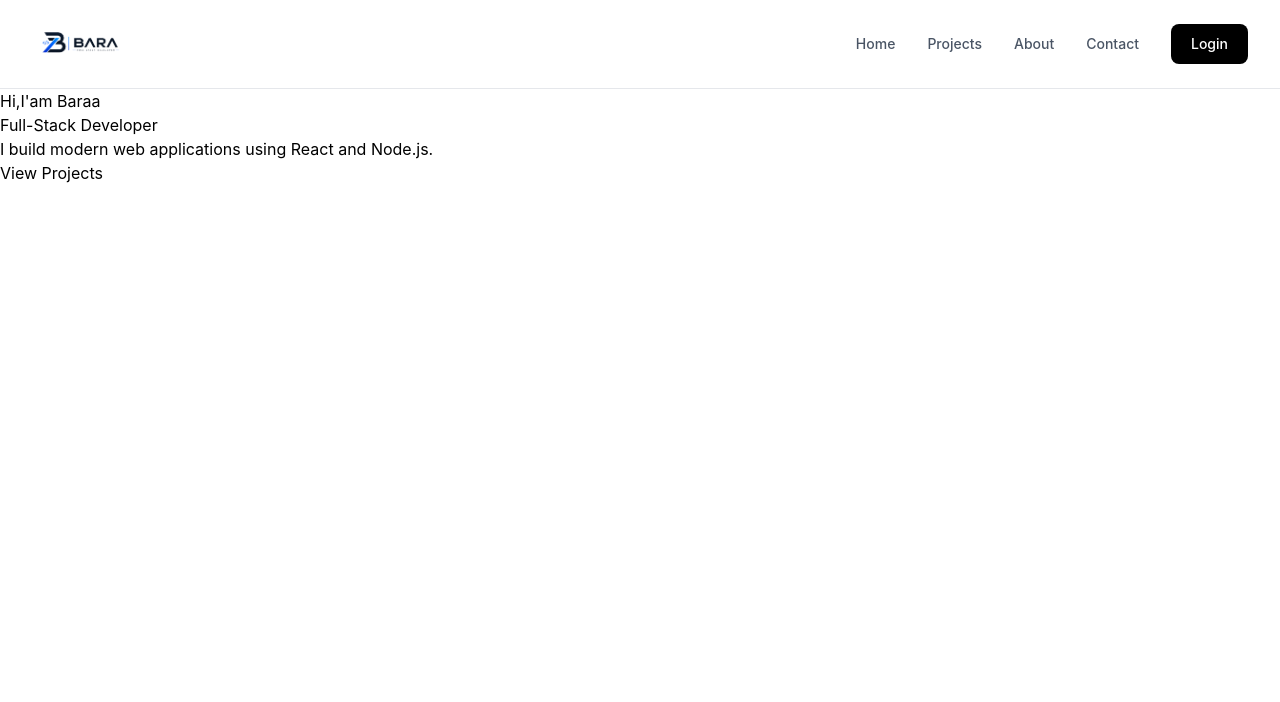
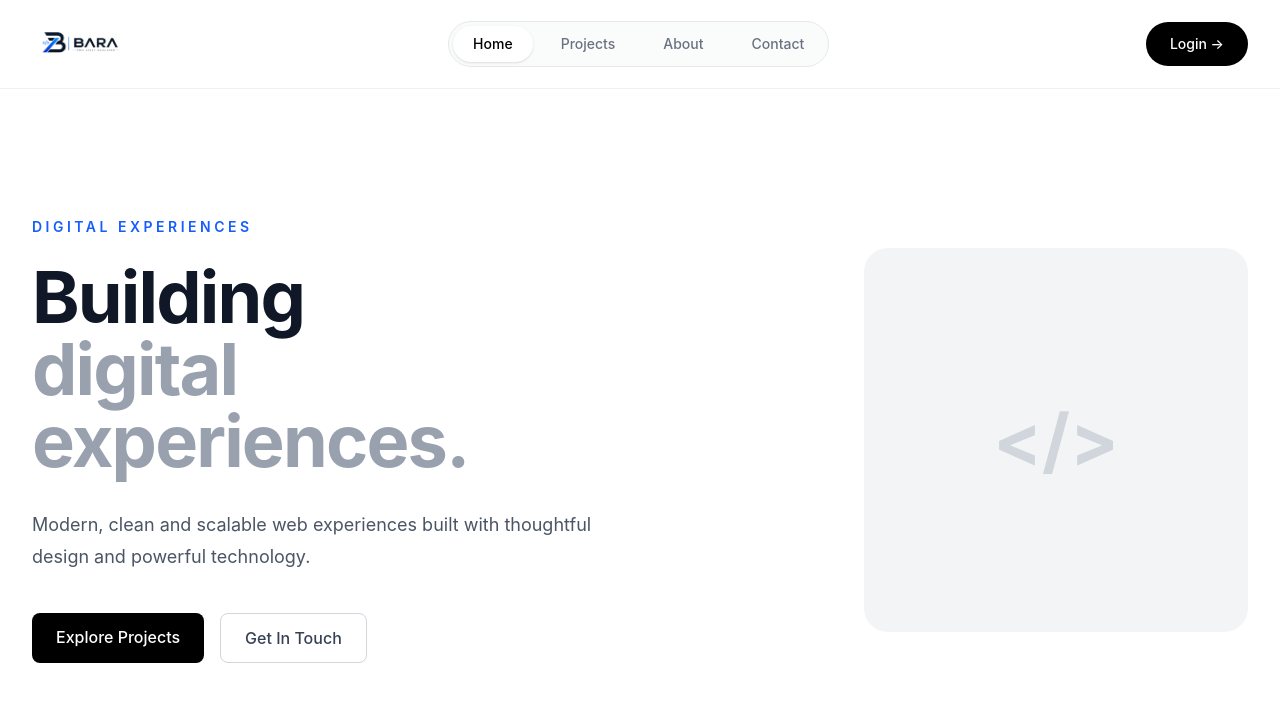
Before and after one commit to baraazaka/portfolio, a React app: page / in a window 1280 px wide. Shown: the top 702 px of the page. Built offline with nearby package versions, Linux system fonts and the light colour scheme; the HTML template or start-up script is replaced by a standard one.

Commit message:
add hero Section

```diff
--- a/src/components/Hero.jsx
+++ b/src/components/Hero.jsx
@@ -1,9 +1,62 @@
+import { Link } from "react-router-dom";
 
-function Hero(){
-    return(
-        <>
-        <h1>hero</h1>
-        </>
+function Hero() {
+    return (
+        <section className="bg-white">
+            <div className="container mx-auto max-w-7xl px-6 py-24 lg:px-8 lg:py-32">
+
+                <div className="grid items-center gap-16 lg:grid-cols-2">
+
+                    {/* Content */}
+                    <div>
+                        <p className="mb-6 text-sm font-semibold uppercase tracking-[0.25em] text-blue-600">
+                            Digital Experiences
+                        </p>
+
+                        <h1 className="text-5xl font-bold tracking-tight text-gray-900 sm:text-6xl lg:text-7xl">
+                            Building
+                            <span className="block text-gray-400">
+                                digital experiences.
+                            </span>
+                        </h1>
+
+                        <p className="mt-8 max-w-xl text-lg leading-8 text-gray-600">
+                            Modern, clean and scalable web experiences
+                            built with thoughtful design and powerful
+                            technology.
+                        </p>
+
+                        <div className="mt-10 flex flex-wrap gap-4">
+                            <Link
+                                to="/projects"
+                                className="rounded-lg bg-black px-6 py-3 font-medium text-white transition hover:bg-gray-800"
+                            >
+                                Explore Projects
+                            </Link>
+
+                            <Link
+                                to="/contact"
+                                className="rounded-lg border border-gray-300 px-6 py-3 font-medium text-gray-700 transition hover:bg-gray-100"
+                            >
+                                Get In Touch
+                            </Link>
+                        </div>
+                    </div>
+
+                    {/* Visual */}
+                    <div className="relative flex justify-center lg:justify-end">
+                        <div className="flex h-80 w-80 items-center justify-center rounded-3xl bg-gray-100 sm:h-96 sm:w-96">
+                            <span className="text-7xl font-bold text-gray-300">
+                                &lt;/&gt;
+                            </span>
+                        </div>
+                    </div>
+
+                </div>
+
+            </div>
+        </section>
     );
 }
+
 export default Hero;
--- a/src/components/Navbar.jsx
+++ b/src/components/Navbar.jsx
@@ -1,11 +1,14 @@
-import { Link } from "react-router-dom";
+import { Link, useLocation } from "react-router-dom";
 import logo from "../assets/logo.png";
 
 function Navbar() {
+    const location = useLocation();
+
     return (
-        <nav className="border-b border-gray-200 bg-white">
+        <nav className="border-b border-gray-200/60 bg-white/80 backdrop-blur-md">
             <div className="container mx-auto flex max-w-7xl items-center justify-between px-6 py-4 lg:px-8">
 
+                {/* Logo */}
                 <Link to="/" className="flex items-center">
                     <img
                         src={logo}
@@ -14,42 +17,62 @@ function Navbar() {
                     />
                 </Link>
 
-                <div className="flex items-center gap-6 lg:gap-8">
+                {/* Navigation */}
+                <div className="hidden items-center gap-2 rounded-full border border-gray-200 bg-gray-50/80 p-1 md:flex">
+
                     <Link
                         to="/"
-                        className="text-sm font-medium text-gray-600 transition hover:text-black"
+                        className={`rounded-full px-5 py-2 text-sm font-medium transition ${
+                            location.pathname === "/"
+                                ? "bg-white text-black shadow-sm"
+                                : "text-gray-500 hover:text-black"
+                        }`}
                     >
                         Home
                     </Link>
 
                     <Link
                         to="/projects"
-                        className="text-sm font-medium text-gray-600 transition hover:text-black"
+                        className={`rounded-full px-5 py-2 text-sm font-medium transition ${
+                            location.pathname === "/projects"
+                                ? "bg-white text-black shadow-sm"
+                                : "text-gray-500 hover:text-black"
+                        }`}
                     >
                         Projects
                     </Link>
 
                     <Link
                         to="/about"
-                        className="text-sm font-medium text-gray-600 transition hover:text-black"
+                        className={`rounded-full px-5 py-2 text-sm font-medium transition ${
+                            location.pathname === "/about"
+                                ? "bg-white text-black shadow-sm"
+                                : "text-gray-500 hover:text-black"
+                        }`}
                     >
                         About
                     </Link>
 
                     <Link
                         to="/contact"
-                        className="text-sm font-medium text-gray-600 transition hover:text-black"
+                        className={`rounded-full px-5 py-2 text-sm font-medium transition ${
+                            location.pathname === "/contact"
+                                ? "bg-white text-black shadow-sm"
+                                : "text-gray-500 hover:text-black"
+                        }`}
                     >
                         Contact
                     </Link>
 
-                    <Link
-                        to="/login"
-                        className="rounded-lg bg-black px-5 py-2.5 text-sm font-medium text-white transition hover:bg-gray-800"
-                    >
-                        Login
-                    </Link>
                 </div>
+
+                {/* CTA */}
+               <Link
+    to="/login"
+    className="hidden rounded-full bg-black px-6 py-3 text-sm font-medium text-white transition hover:scale-105 hover:bg-gray-800 md:block"
+>
+    Login →
+</Link>
 
             </div>
         </nav>
--- a/src/pages/Home.jsx
+++ b/src/pages/Home.jsx
@@ -1,3 +1,4 @@
+import Hero from "../components/Hero";
 import Navbar from "../components/Navbar";
 import { Link } from "react-router-dom";
 
@@ -5,18 +6,7 @@ function Home() {
     return(
         <>
         <Navbar/>
-        <section>
-
-            <h1>Hi,I'am Baraa</h1>
-            <h2>Full-Stack Developer</h2>
-            <p>
-                    I build modern web applications using React and Node.js.
-            </p>
-
-            <Link to="/projects">
-                    View Projects
-                </Link>
-        </section>
+        <Hero/>
 
         </>
     );
```
